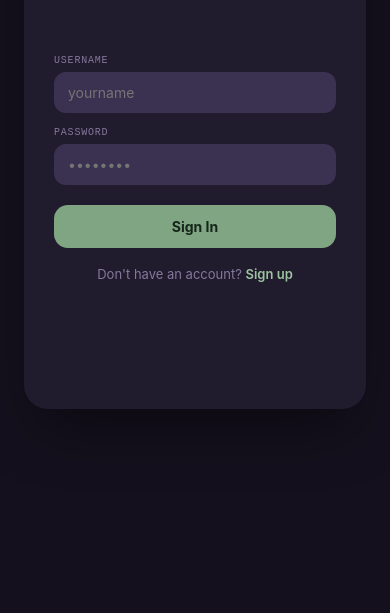
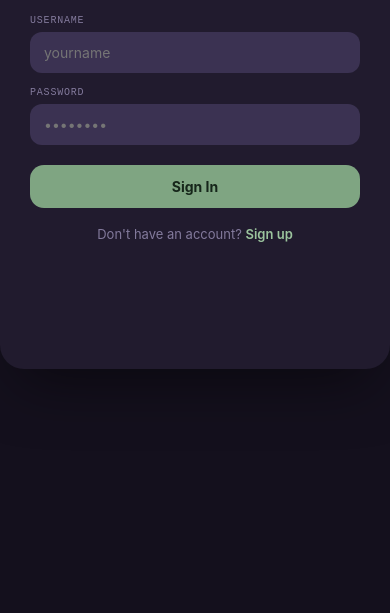
Before and after one commit to zayishimmothy/Bloom-app, a plain HTML site: page index.html in a window 390 px wide. Shown: the part 231-844 px from the top of the page. Drawn offline with nearby package versions, Linux system fonts and the light colour scheme.

Commit message:
index.html

```diff
--- a/index.html
+++ b/index.html
@@ -2,6 +2,7 @@
 <html lang="en">
 <head>
 <meta charset="UTF-8">
+<meta name="viewport" content="width=device-width, initial-scale=1, viewport-fit=cover">
 <title>Bloom: Mental Health Tracker</title>
 <script src="https://cdn.jsdelivr.net/npm/@supabase/supabase-js@2/dist/umd/supabase.min.js"></script>
 <style>
@@ -29,6 +30,11 @@
     min-height:100vh;
     font-family: var(--font-body);
     padding: 40px 24px;
+  }
+
+  @media (max-width: 540px) {
+    body { padding: 0; }
+    .app { max-width: none; min-height: 100vh; border-radius: 0; box-shadow:none; }
   }
 
   .app {
```
